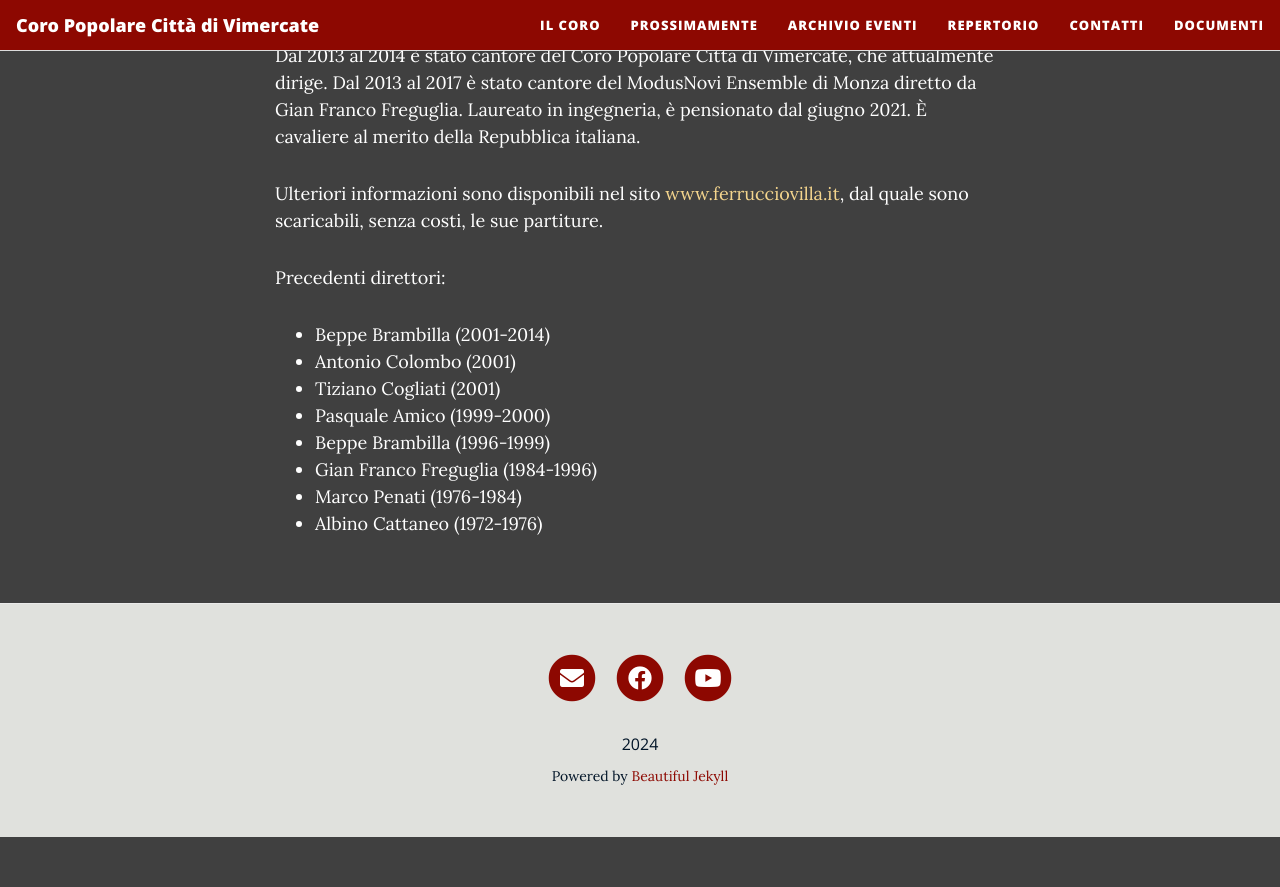
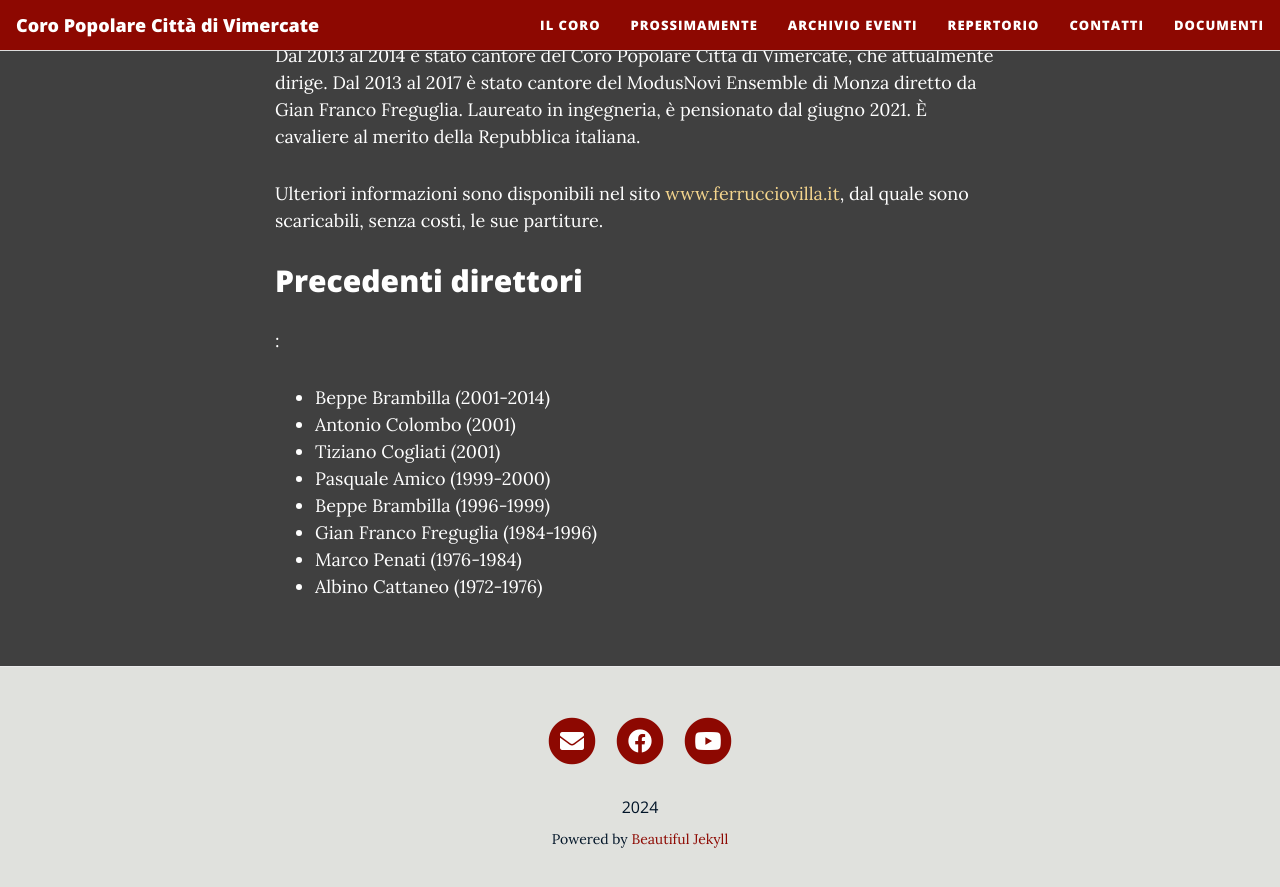
Before and after one commit to Corovimercate/Corovimercate.github.io, a Jekyll site: the page built from ilcoro.md, in a window 1280 px wide and 900 px high, scrolled down 1958 px. Shown: the top 887 px of the window. Built offline with Jekyll 4.4.1, drawn with Linux system fonts in a browser that asks for light colours; nearby versions of some CDN libraries; before the commit the page ends 2795 px from its top, so only the background shows below that.

```diff
--- a/ilcoro.md
+++ b/ilcoro.md
@@ -41,7 +41,7 @@ Dal 2013 al 2014 è stato cantore del Coro Popolare Città di Vimercate, che att
 
 Ulteriori informazioni sono disponibili nel sito [www.ferrucciovilla.it](http://www.ferrucciovilla.it), dal quale sono scaricabili, senza costi, le sue partiture.
 
-Precedenti direttori:
+<h2>Precedenti direttori</h2>:
 
 - Beppe Brambilla (2001-2014)
 - Antonio Colombo (2001)
```
